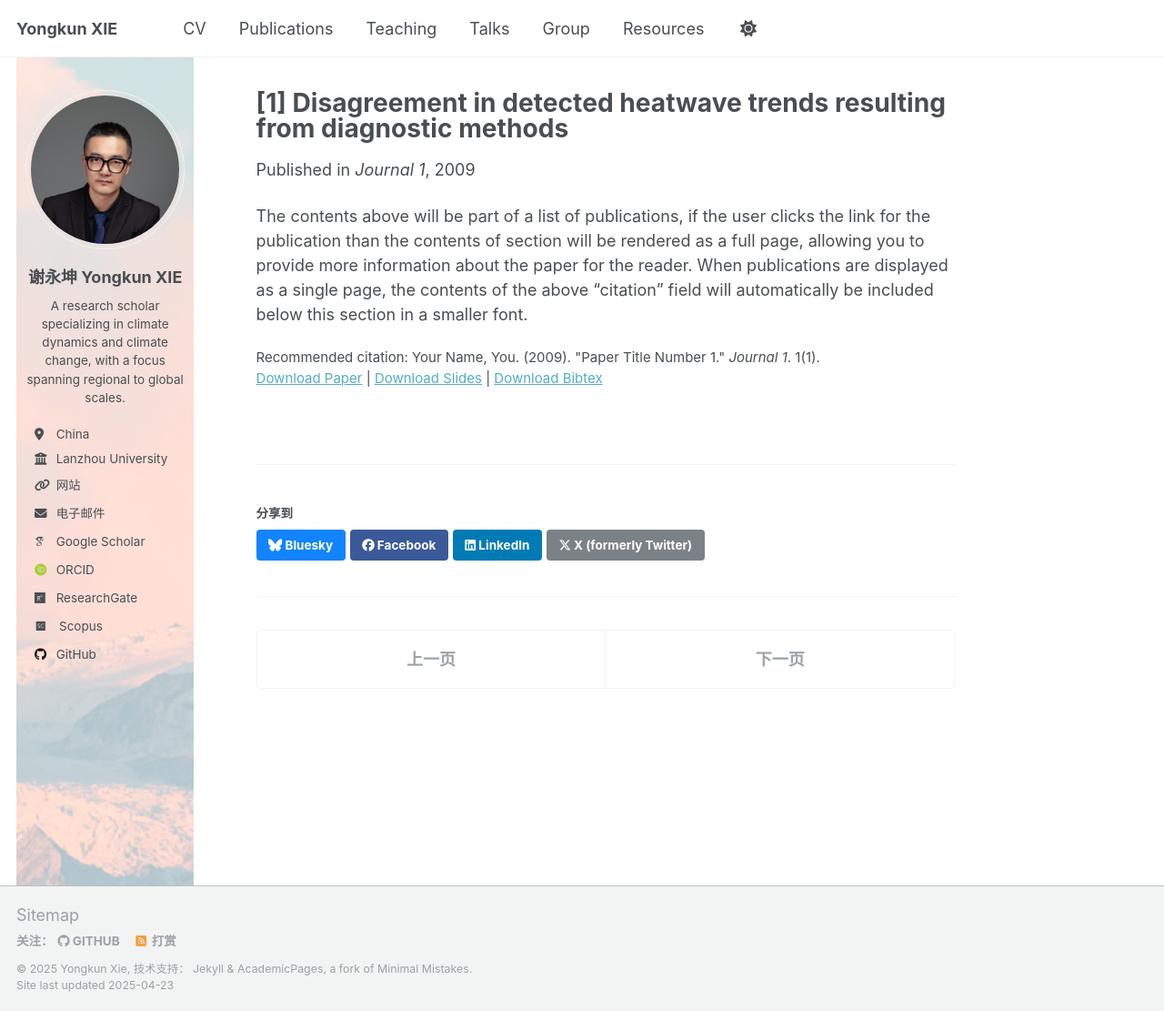
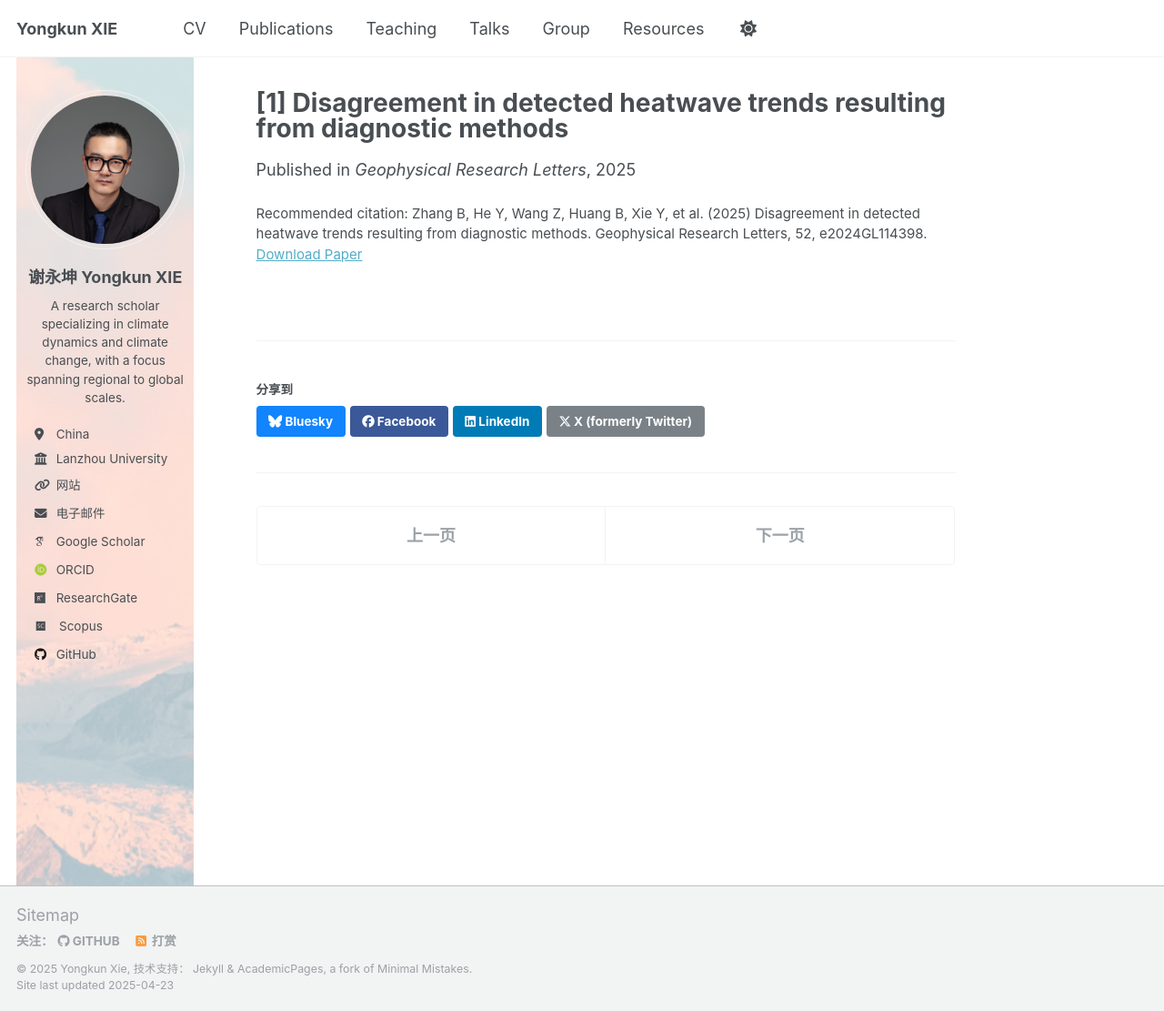
Before and after one commit to yongkunxie/yongkunxie.github.io, a Jekyll site: the page built from _publications/2025-03-03-zhang-GRL.md, in a window 1280 px wide and 1111 px high. Shown: the whole window at 91% size. Built offline with Jekyll 4.4.1, drawn with Linux system fonts in a browser that asks for light colours; some web fonts are replaced.

Commit message:
Update 2025-03-03-zhang-GRL.md

```diff
--- a/_publications/2025-03-03-zhang-GRL.md
+++ b/_publications/2025-03-03-zhang-GRL.md
@@ -3,12 +3,11 @@ title: "[1] Disagreement in detected heatwave trends resulting from diagnostic m
 collection: publications
 category: manuscripts
 permalink: /publication/2025-03-03-zhang-GRL
-excerpt: 'This paper is about the number 1. The number 2 is left for future work.'
-date: 2009-10-01
-venue: 'Journal 1'
-slidesurl: 'http://academicpages.github.io/files/slides1.pdf'
-paperurl: 'http://academicpages.github.io/files/paper1.pdf'
-bibtexurl: 'http://academicpages.github.io/files/bibtex1.bib'
-citation: 'Your Name, You. (2009). &quot;Paper Title Number 1.&quot; <i>Journal 1</i>. 1(1).'
+excerpt: ''
+date: 2025-03-03
+venue: 'Geophysical Research Letters'
+#slidesurl: 'http://academicpages.github.io/files/slides1.pdf'
+paperurl: 'http://academicpages.github.io/files/2025_GRL Disagreement_in_Detected_Heatwave_Trends_Resulting.pdf'
+#bibtexurl: 'http://academicpages.github.io/files/bibtex1.bib'
+citation: 'Zhang B, He Y, Wang Z, Huang B, Xie Y, et al. (2025) Disagreement in detected heatwave trends resulting from diagnostic methods. Geophysical Research Letters, 52, e2024GL114398.'
 ---
-The contents above will be part of a list of publications, if the user clicks the link for the publication than the contents of section will be rendered as a full page, allowing you to provide more information about the paper for the reader. When publications are displayed as a single page, the contents of the above "citation" field will automatically be included below this section in a smaller font.
```
